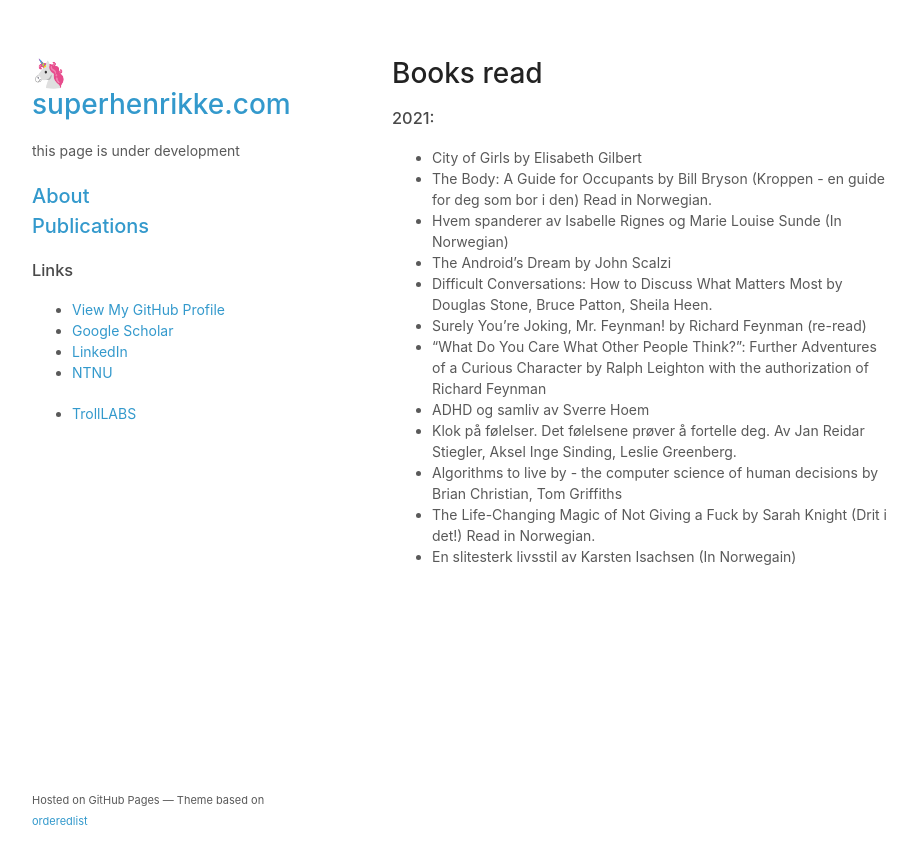
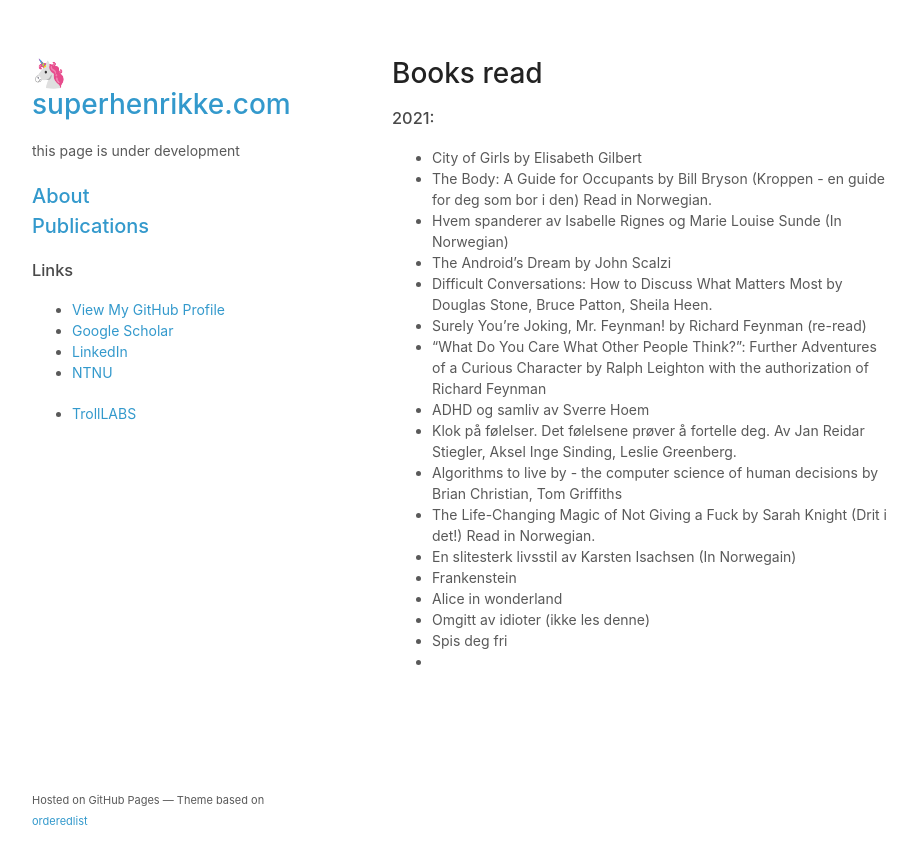
Before and after one commit to superhenrikke/superhenrikke.github.io, a Jekyll site: the page built from books.md, in a window 1280 px wide. Shown: the top 864 px of the page, without its empty margins (178-1095 px from the left). Built offline with Jekyll 4.4.1, drawn with Linux system fonts in a browser that asks for light colours; our own code applies the rules of GitHub Pages for plain Markdown files; a script that is not in the unit is left out.

Commit message:
Update books.md

```diff
--- a/books.md
+++ b/books.md
@@ -14,3 +14,8 @@
 - Algorithms to live by - the computer science of human decisions by Brian Christian, Tom Griffiths
 - The Life-Changing Magic of Not Giving a Fuck by Sarah Knight (Drit i det!) Read in Norwegian.
 - En slitesterk livsstil av Karsten Isachsen (In Norwegain)
+- Frankenstein
+- Alice in wonderland
+- Omgitt av idioter (ikke les denne)
+- Spis deg fri
+-
```
